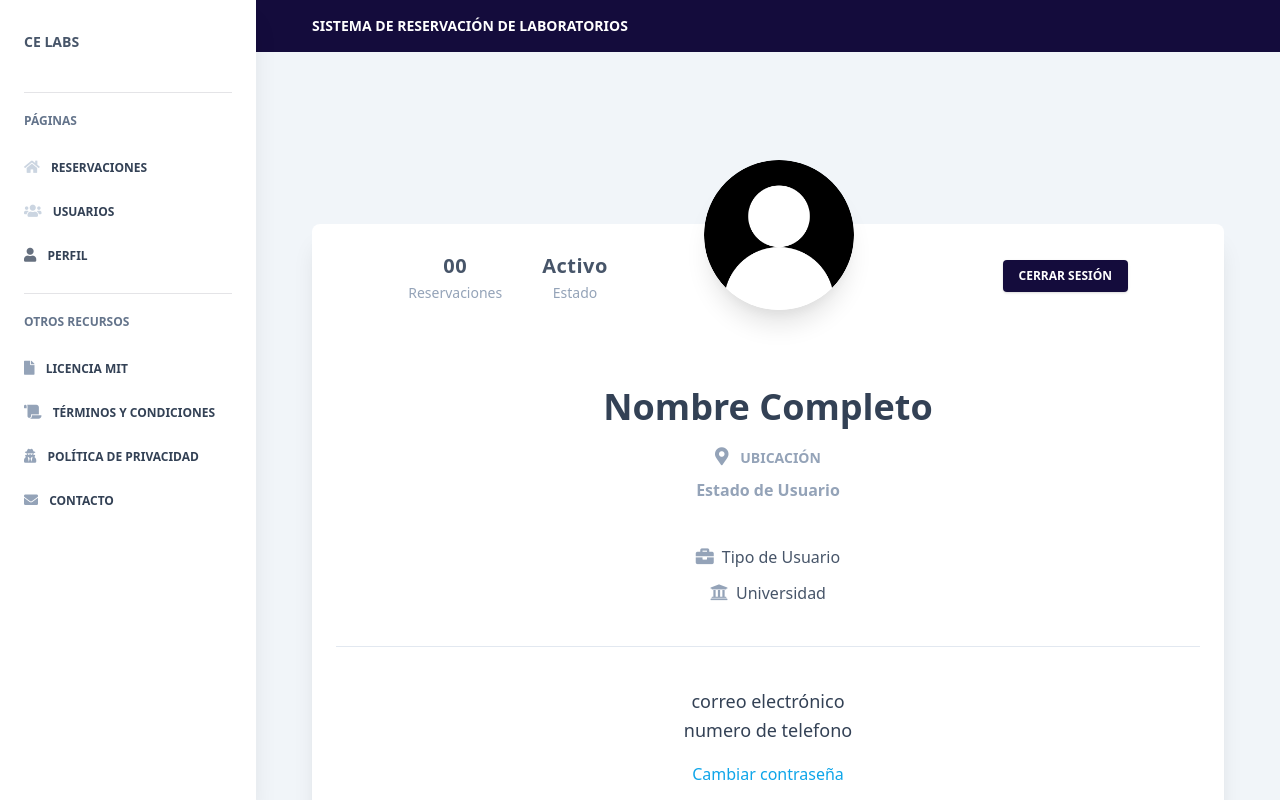
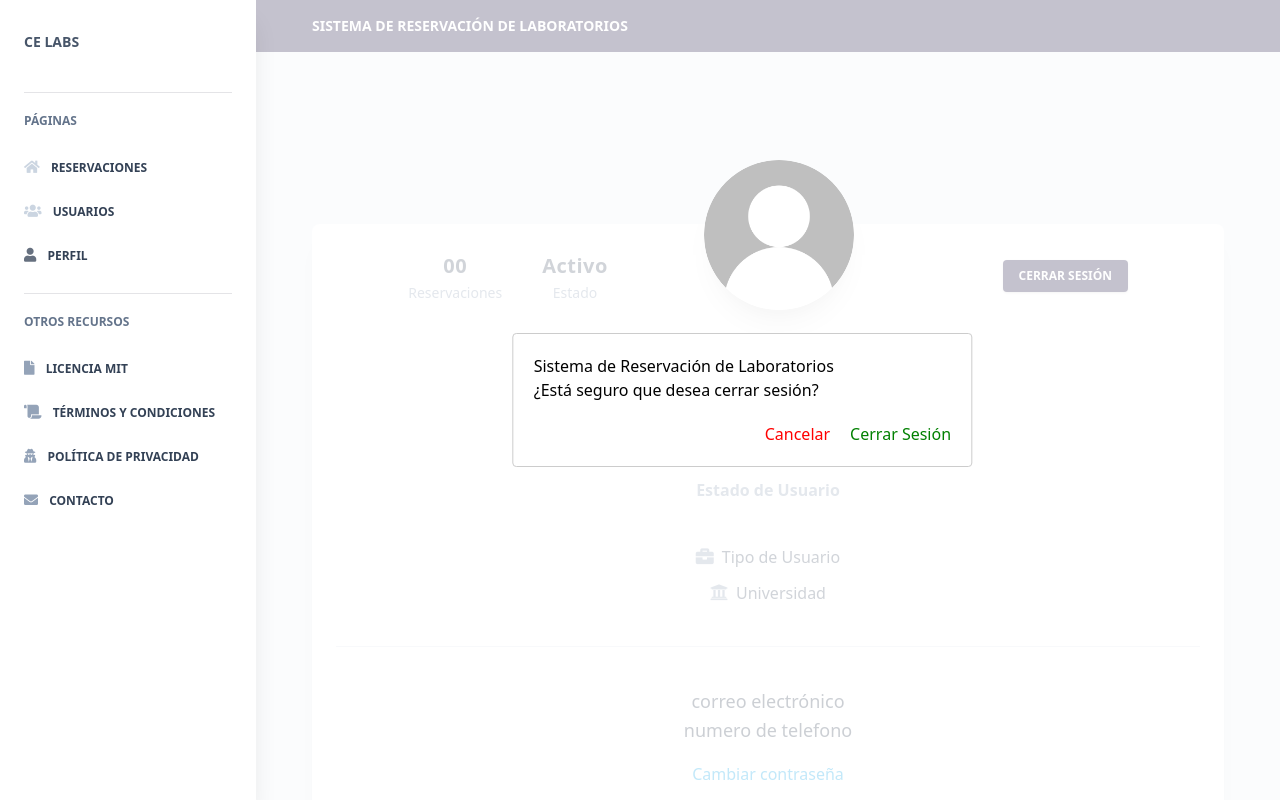
Before and after one commit to ce-labs/labs-reservation, a React (Create React App) app: page /app/profile in a window 1280 px wide. Both pictures are taken after a click on the button "CERRAR SESIÓN". Shown: the top 800 px of the page. Built offline with nearby package versions, Linux system fonts and the light colour scheme.

Commit message:
[ADD] logout with history push

```diff
--- a/package.json
+++ b/package.json
@@ -12,6 +12,7 @@
     "react": "^17.0.2",
     "react-dom": "^17.0.2",
     "react-hot-toast": "^2.1.1",
+    "react-modal": "^3.14.3",
     "react-router-dom": "^5.3.0",
     "react-scripts": "4.0.3",
     "tailwindcss": "^2.2.17",
--- a/src/views/app/Profile.js
+++ b/src/views/app/Profile.js
@@ -1,7 +1,39 @@
 import React from "react";
+import Modal from 'react-modal';
+import { useHistory } from "react-router-dom";
 
+const customStyles = {
+  content: {
+    top: '50%',
+    left: '58%',
+    right: 'auto',
+    bottom: 'auto',
+    marginRight: '-50%',
+    transform: 'translate(-50%, -50%)',
+  },
+};
 
 export default function Profile() {
+
+  let history = useHistory();
+
+  const [modalIsOpen, setIsOpen] = React.useState(false);
+
+  function openModal() {
+    setIsOpen(true);
+  }
+
+  function closeModal() {
+    setIsOpen(false);
+  }
+
+  const logout = () => {
+    localStorage.removeItem('activeSession');
+    closeModal();
+    localStorage.setItem('userData', {"userId":'', "password":''});
+    history.push('/auth');
+  }
+
   return (
     <>
       <main className="profile-page">
@@ -25,6 +57,7 @@ export default function Profile() {
                       <button
                         className="bg-darkBlue-001 active:bg-lightBlue-600 uppercase text-white font-bold hover:shadow-md shadow text-xs px-4 py-2 rounded outline-none focus:outline-none sm:mr-2 mb-1 ease-linear transition-all duration-150"
                         type="button"
+                        onClick={openModal}
                       >
                         Cerrar Sesión
                       </button>
@@ -93,6 +126,22 @@ export default function Profile() {
           </div>
         </section>
       </main>
+      <div>
+      <Modal
+        isOpen={modalIsOpen}
+        onRequestClose={closeModal}
+        style={customStyles}
+        contentLabel="Example Modal"
+      >
+        <h2>Sistema de Reservación de Laboratorios</h2>
+        <div>¿Está seguro que desea cerrar sesión?</div>
+        <form style={{marginTop:'20px'}}>
+          <input />
+          <button onClick={closeModal} style={{marginRight:'20px', color:'red'}}>Cancelar</button>
+          <button onClick={logout} style={{color:'green'}}>Cerrar Sesión</button>
+        </form>
+      </Modal>
+    </div>
     </>
   );
 }
--- a/src/views/auth/Login.js
+++ b/src/views/auth/Login.js
@@ -1,8 +1,12 @@
 import React, { useState } from "react";
 import { LoginClient } from "../../clients/LoginClient";
 import {toast, Toaster} from 'react-hot-toast';
+import { useHistory } from "react-router-dom";
+
 
 export default function Login() {
+
+    let history = useHistory();
 
     const [userId, setUserId] = useState('');
     const [password, setPassword] = useState('');
@@ -31,8 +35,9 @@ export default function Login() {
             case 'OK':
                 toast.success('Bienvenido: ' + userId);
                 localStorage.setItem('userData', {"userId":userId, "password":password});
+                localStorage.setItem('userId', userId);
                 localStorage.setItem('activeSession', true);
-                window.location.replace('/app');
+                history.push('/app');
                 break;
             default:
                 break;
@@ -40,7 +45,7 @@ export default function Login() {
     }
 
     if(localStorage.getItem('activeSession')){
-        window.location.replace('/app');
+        history.push('/app');
     }
 
     return (
```
Also changed, not shown: 1 other file (tests, documents, lock files or other folders).
